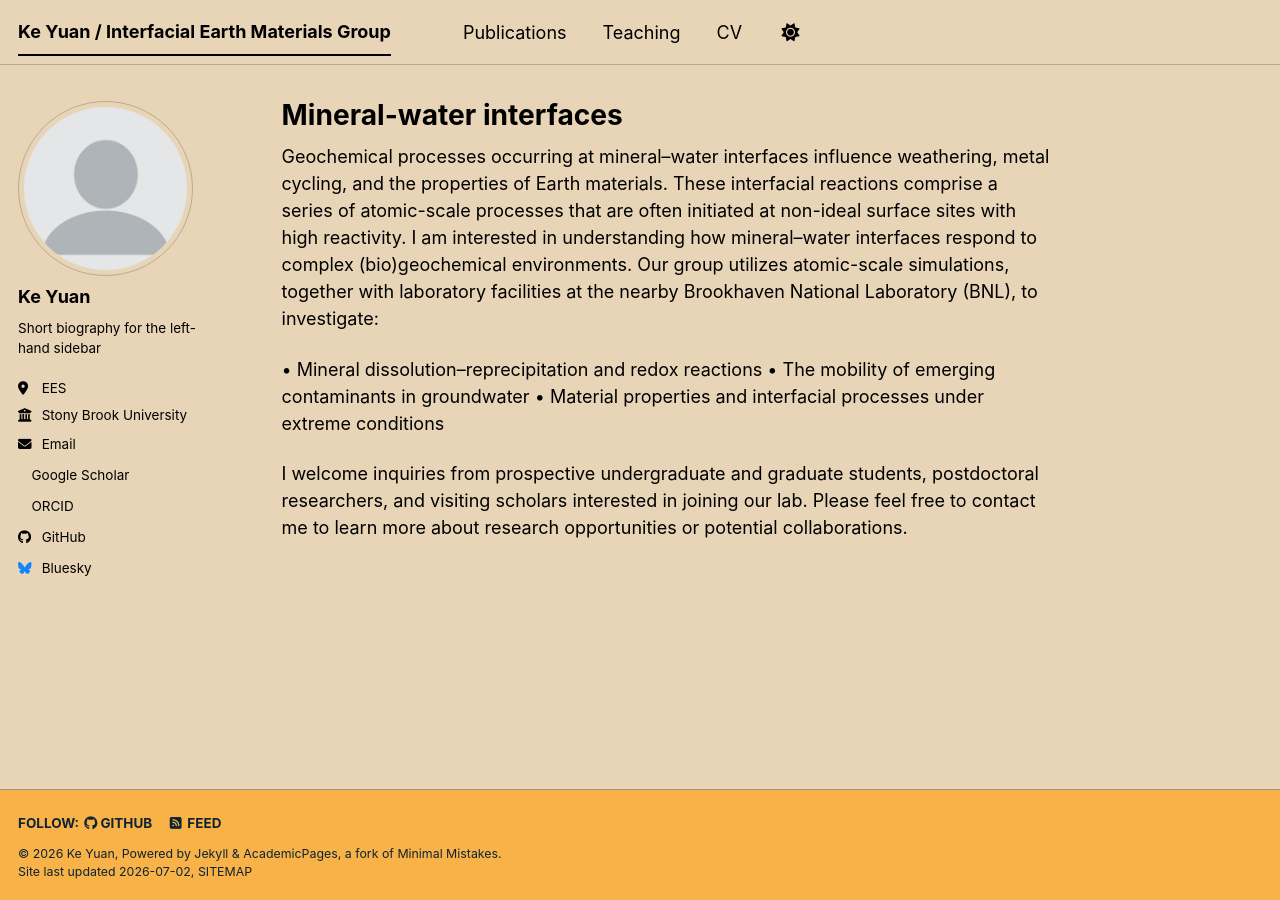
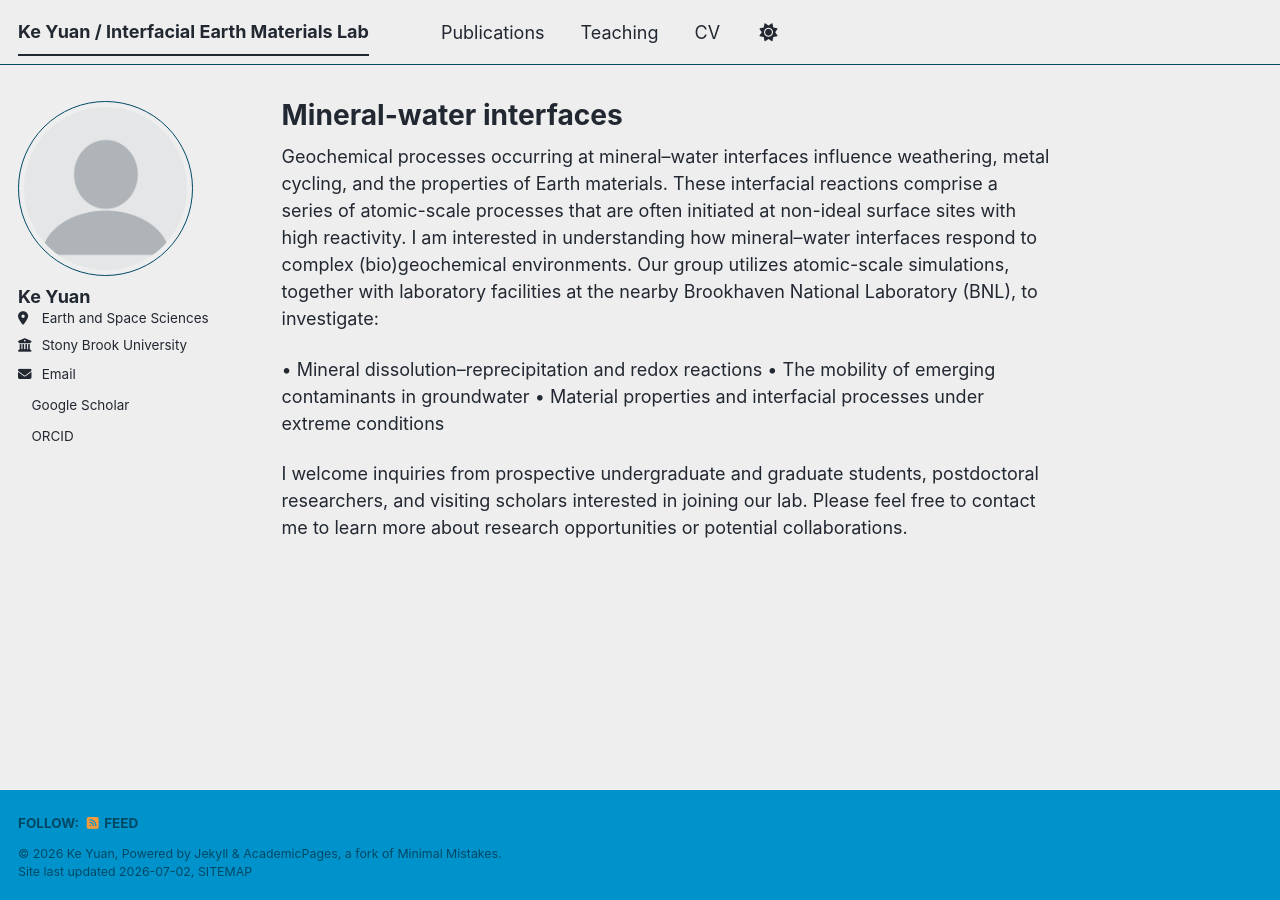
Before and after one commit to interface-earth/interface.github.io, a Jekyll site: the page built from _pages/about.md, in a window 1280 px wide. Built offline with Jekyll 4.4.1, drawn with Linux system fonts in a browser that asks for light colours; a style sheet for code colours, icons or effects is not loaded.

Commit message:
Update site theme and title in config

```diff
--- a/_config.yml
+++ b/_config.yml
@@ -8,8 +8,8 @@
 
 # Basic Site Settings
 locale                   : "en-US"
-site_theme               : "sunrise" # The available themes options are "default", "air", "sunrise", "mint", "dirt" and "contrast"
-title                    : "Ke Yuan / Interfacial Earth Materials Group"
+site_theme               : "air" # The available themes options are "default", "air", "sunrise", "mint", "dirt" and "contrast"
+title                    : "Ke Yuan / Interfacial Earth Materials Lab"
 title_separator          : "-"
 name                     : &name "Ke Yuan"
 description              : &description "Your Name's academic portfolio"   # Update this with a general description of your site, this is the default if not overridden by a page
@@ -26,8 +26,8 @@ author:
   avatar           : "profile.png"
   name             : "Ke Yuan"
   pronouns         : # example: "she/her"
-  bio              : "Short biography for the left-hand sidebar"
-  location         : "EES"
+ # bio              : "Short biography for the left-hand sidebar"
+  location         : "Earth and Space Sciences Bldg"
   employer         : "Stony Brook University"
   uri              : # URL
   email            : "ke.yuan@stonybrook.edu"
@@ -51,13 +51,13 @@ author:
   bitbucket        : # Username - Update with your username on the site
   codepen          : # Username
   dribbble         : # Username
-  github           : "academicpages"
+ # github           : "academicpages"
   kaggle           : # Username
   stackoverflow    : # User number or user number and name (i.e., use "1" or "1/jeff-atwood")
 
   # Social media
   artstation       : # Username
-  bluesky          : "bsky.app" # Replace this with you Bluesky username
+#  bluesky          : "bsky.app" # Replace this with you Bluesky username
   facebook         : # Username
   flickr           : # Username
   foursquare       : # Username
```
